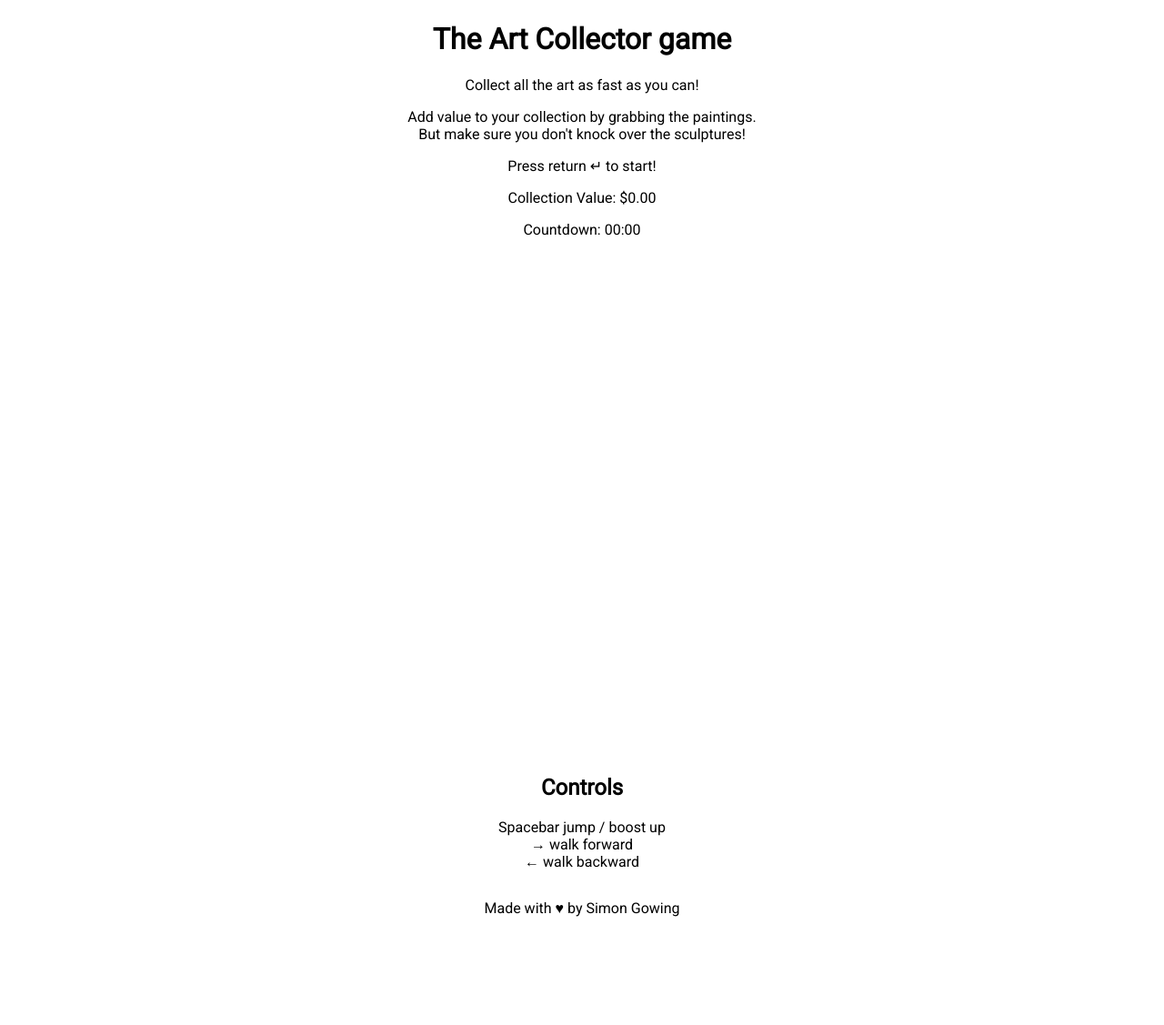
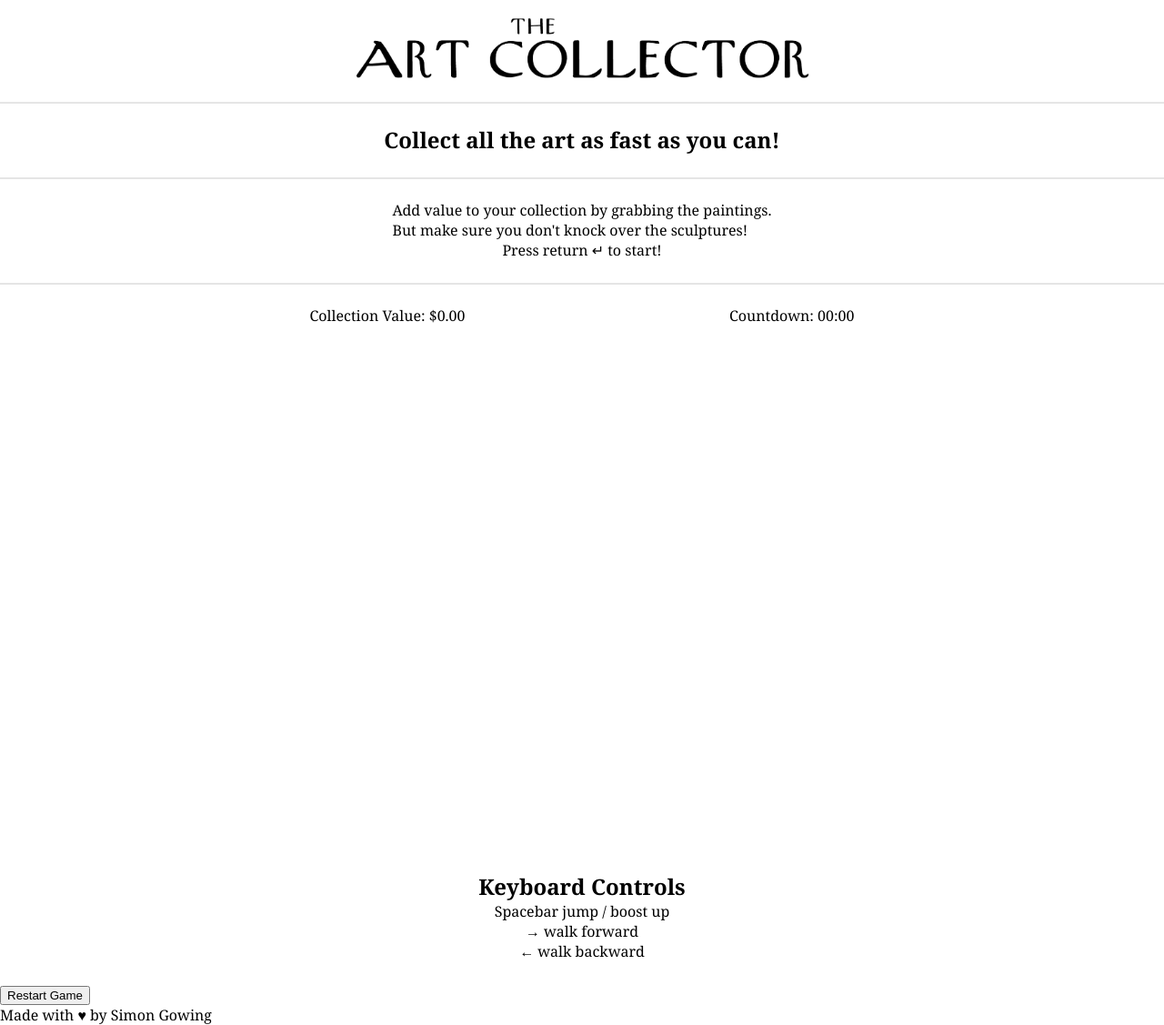
Before and after one commit to simongowing1/the-art-collector-game, a plain HTML site: page index.html in a window 1280 px wide. Shown: the part 5-1132 px from the top of the page at 91% size. Before the commit the page ends 1037 px from the top, so only its background shows below. Drawn offline with nearby package versions, Linux system fonts and the light colour scheme.

Commit message:
working on css

```diff
--- a/index.html
+++ b/index.html
@@ -12,18 +12,28 @@
   </head>
 
   <body >
-      <div >
-        <h1>The Art Collector game</h1>
-        <p>Collect all the art as fast as you can!</p>
+    <div>
+      <div class="masthead">
+        <img class="img" src="assets/The-Art-Collector-masthead.png" alt="The Art Collector The-Art-Collector-masthead" width="500">
+      </div>
+
+      <div class="subtitle">
+        <h2>Collect all the art as fast as you can!</h2>
+      </div>
+
+      <div class="instructions">
         <p>Add value to your collection by grabbing the paintings. <br>
           But make sure you don't knock over the sculptures!</p>
         <p>Press return &#8629 to start!  </p>
         </p>
+      </div>
+
       <div class="scoreboard">
         <p id="score">Collection Value: $0.00</p>
         <p id="countdown">Countdown: 00:00</p>
       </div>
-      </div>
+
+
         <div id="canvas" class ="hidden"></div>
         <div>
           <script src="./js/constants.js"></script>
@@ -35,12 +45,18 @@
           <script src="./js/game.js" ></script>
           <script src="./js/main.js" ></script>
         </div>
-      <div>
-        <h2>Controls</h2>
+
+        <div class="controls">
+          <h2>Keyboard Controls</h2>
           <p>Spacebar jump / boost up <br>
             &#8594 walk forward <br>
             &#8592 walk backward <br>
         </div>
+        <button onclick="window.location.href='index.html';">
+          Restart Game
+        </button>
+    </div>
+
 
   </body>
   <footer>
--- a/indexstyle.css
+++ b/indexstyle.css
@@ -1,17 +1,59 @@
+
+* {
+    margin: 0
+}
 
 body{
-    font-family: 'Roboto', serif;
-    display: flex;
-    justify-content: center;
-    flex-direction: column;
-    align-items: center;
-    text-align: center;
+    font-family: 'Georgia', Times, serif;
+
 }
 
 .hidden {
     visibility: hidden;
 }
 
-.pointsAdded {
-    color: green
+.masthead {
+    display: flex;
+    justify-content: center;
+    padding: 25px 50px 25px 50px;
+    box-shadow: 0 2px 0 rgb(0 0 0 / 10%);
+    position: relative;
+    width: auto;
 }
+
+.subtitle {
+    display: flex;
+    justify-content: center;
+    align-items: center;
+    padding: 25px 50px 25px 50px;
+    box-shadow: 0 2px 0 rgb(0 0 0 / 10%);
+}
+
+.instructions {
+    display: flex;
+    align-items: center;
+    flex-direction: column;
+    padding: 25px 50px 25px 50px;
+    box-shadow: 0 2px 0 rgb(0 0 0 / 10%);
+}
+
+.scoreboard {
+    display:flex;
+    align-items: center;
+    justify-content: space-evenly;
+    padding: 25px 50px 25px 50px;
+}
+
+.controls {
+    display: flex;
+    flex-direction: column;
+    align-items: center;
+    text-align: center;
+    padding: 25px 50px 25px 50px;
+}
+
+#canvas {
+    display:flex;
+    align-items: center;
+    justify-content: center;
+}
--- a/js/player.js
+++ b/js/player.js
@@ -6,7 +6,7 @@ class Player {
         this.gravity = 0.2;
         this.x = 50;
         this.y = height - (this.height + 20);
-        this.score = 26;
+        this.score = 0;
         this.image = game.playerImage;
     }
 
--- a/js/results.js
+++ b/js/results.js
@@ -1,7 +1,7 @@
 let scoreTransfer = localStorage.getItem("score")
 let finalScoreboard = document.querySelector("#finalScoreboard");
 if (scoreTransfer >= 25){
-    finalScoreboard.innerHTML = `Congratulations, you have built a collection for the ages worth $${scoreTransfer},000,000!`;
+    finalScoreboard.innerHTML = `Congratulations, <br> you have built a collection said to be valued at<br> <b>$${scoreTransfer},000,000!</b>`;
 } else {
     finalScoreboard.innerHTML =`Better luck next time`
 }
```
Also changed, not shown: assets/The-Art-Collector-masthead.png (added), assets/collectorEnd.jpg. Lines whose indentation alone changed are shown as unchanged.
